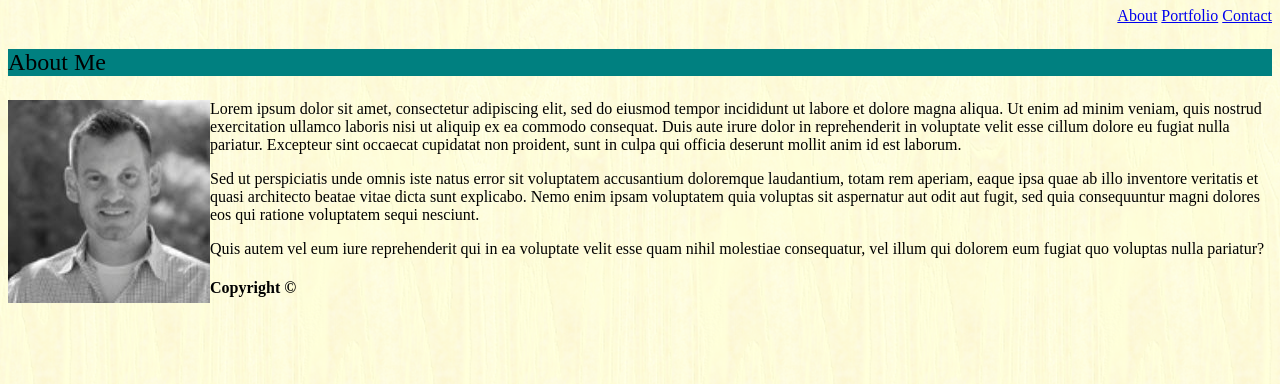
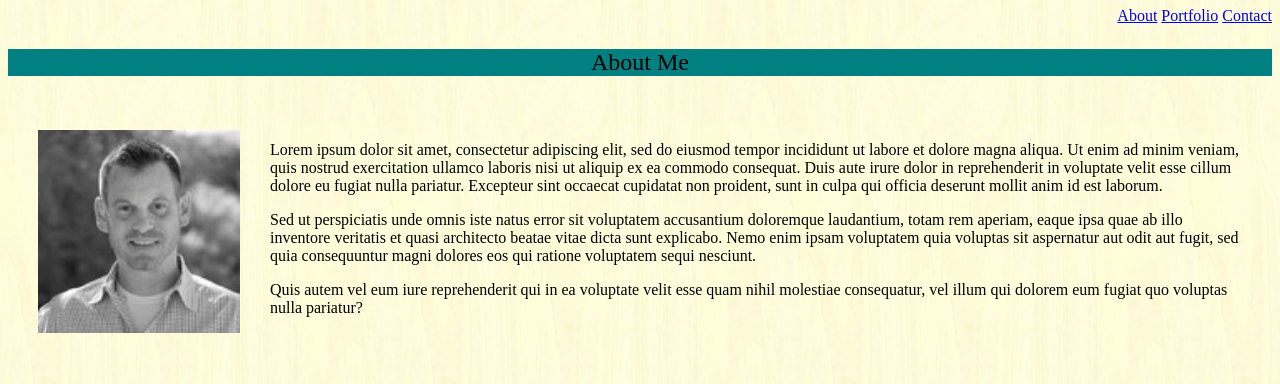
Before and after one commit to maxjcoder/Basic-Portfolio, a plain HTML site: page index.html in a window 1280 px wide. Shown: the part 73-457 px from the top of the page. Drawn offline with Linux system fonts and the light colour scheme.

Commit message:
a few changes

```diff
--- a/assets/css/style.css
+++ b/assets/css/style.css
@@ -8,9 +8,20 @@ html {
 
 .mypicture {
     float: left;
+    padding: 30px;
 }
 
 #parhead {
     font-size: 24px;
     background-color: teal;
+    text-align: center;
 }
+
+#partext {
+    padding: 25px;
+}
+
+.footer {
+    text-align: center;
+    font-size: 24px;
+}
--- a/index.html
+++ b/index.html
@@ -44,28 +44,35 @@
                 <img src="../Basic-Portfolio/assets/images/Picture1.png" alt="Family">
             </div>
 
-            <p>Lorem ipsum dolor sit amet, consectetur adipiscing elit, sed do eiusmod tempor incididunt ut labore et
-                dolore magna aliqua. Ut enim ad minim veniam, quis nostrud exercitation ullamco laboris nisi ut aliquip
+            <div id="partext">
+                <p>Lorem ipsum dolor sit amet, consectetur adipiscing elit, sed do eiusmod tempor incididunt ut labore
+                    et
+                    dolore magna aliqua. Ut enim ad minim veniam, quis nostrud exercitation ullamco laboris nisi ut
+                    aliquip
                     ex
-                ea commodo consequat. Duis aute irure dolor in reprehenderit in voluptate velit esse cillum dolore eu
+                    ea commodo consequat. Duis aute irure dolor in reprehenderit in voluptate velit esse cillum dolore
+                    eu
                     fugiat nulla pariatur. Excepteur sint occaecat cupidatat non proident, sunt in culpa qui officia
                     deserunt
                     mollit anim id est laborum.</p>
-            <p>Sed ut perspiciatis unde omnis iste natus error sit voluptatem accusantium doloremque laudantium, totam
+                <p>Sed ut perspiciatis unde omnis iste natus error sit voluptatem accusantium doloremque laudantium,
+                    totam
                     rem
                     aperiam, eaque ipsa quae ab illo inventore veritatis et quasi architecto beatae vitae dicta sunt
                     explicabo.
-                Nemo enim ipsam voluptatem quia voluptas sit aspernatur aut odit aut fugit, sed quia consequuntur magni
+                    Nemo enim ipsam voluptatem quia voluptas sit aspernatur aut odit aut fugit, sed quia consequuntur
+                    magni
                     dolores eos qui ratione voluptatem sequi nesciunt.</p>
-            <p>Quis autem vel eum iure reprehenderit qui in ea voluptate velit esse quam nihil molestiae consequatur,
+                <p>Quis autem vel eum iure reprehenderit qui in ea voluptate velit esse quam nihil molestiae
+                    consequatur,
                     vel
                     illum qui dolorem eum fugiat quo voluptas nulla pariatur?</p>
+            </div>
         </article>
-    </div>
 
         <!-- FOOTER COMMENTS -->
 
-    <div>
+        <div class="footer">
             <footer>
                 <h4>
                     Copyright ©
```
Lines whose indentation alone changed are shown as unchanged.
